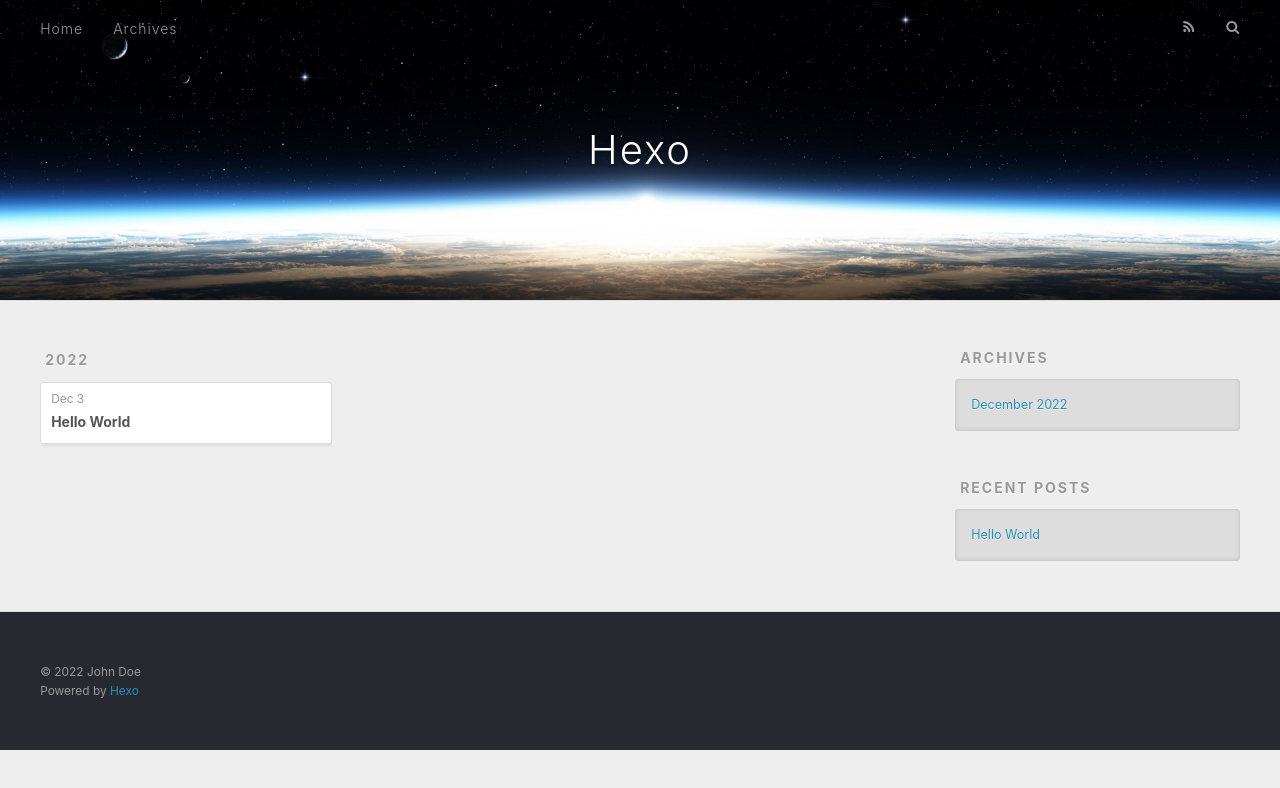
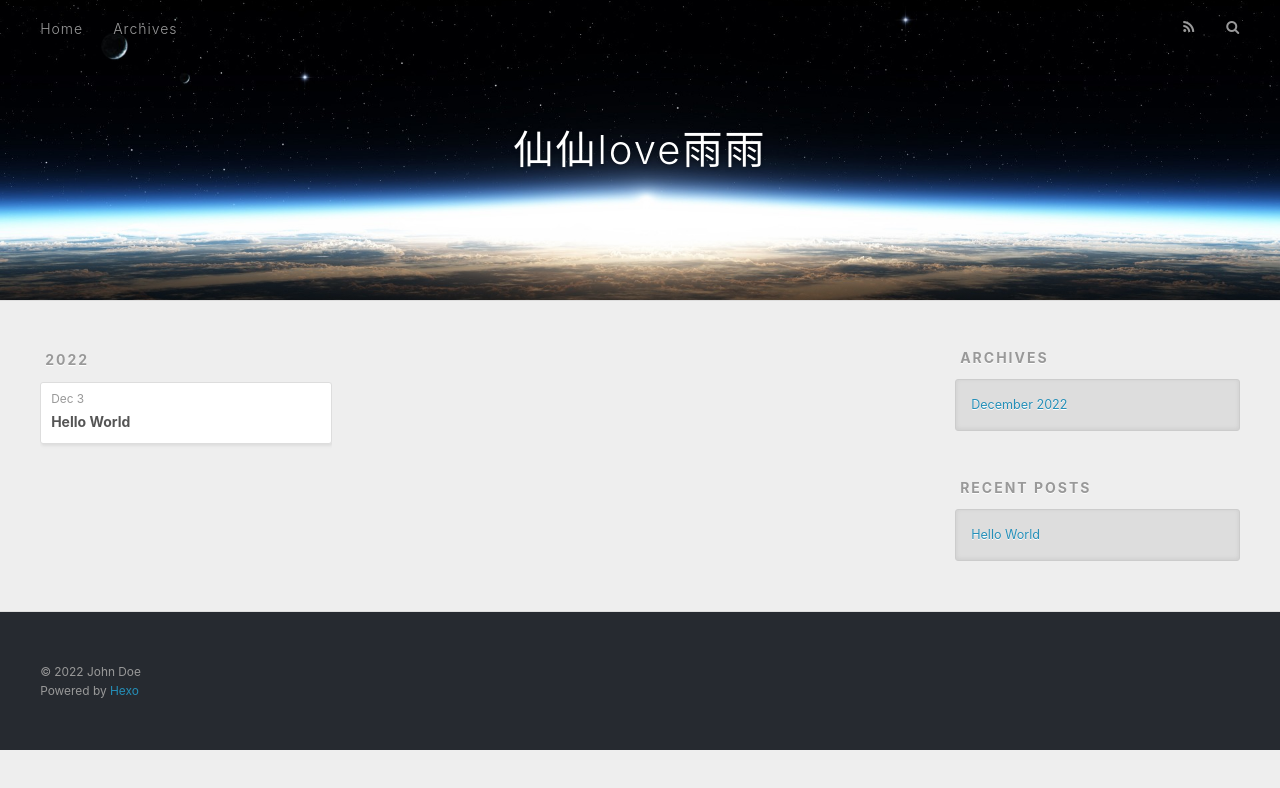
Before and after one commit to YX20181141/YX20181141.github.io, a plain HTML site: page archives/2022/12/index.html in a window 1280 px wide. Drawn offline with nearby package versions, Linux system fonts and the light colour scheme.

Commit message:
Site updated: 2022-12-03 22:38:47

```diff
--- a/archives/2022/12/index.html
+++ b/archives/2022/12/index.html
@@ -5,17 +5,17 @@
 
 
 
-  <title>Archives: 2022/12 | Hexo</title>
+  <title>Archives: 2022/12 | 仙仙love雨雨</title>
   <meta name="viewport" content="width=device-width, initial-scale=1, maximum-scale=1">
   <meta property="og:type" content="website">
-<meta property="og:title" content="Hexo">
+<meta property="og:title" content="仙仙love雨雨">
 <meta property="og:url" content="http://example.com/archives/2022/12/index.html">
-<meta property="og:site_name" content="Hexo">
+<meta property="og:site_name" content="仙仙love雨雨">
 <meta property="og:locale" content="en_US">
 <meta property="article:author" content="John Doe">
 <meta name="twitter:card" content="summary">
 
-    <link rel="alternate" href="/atom.xml" title="Hexo" type="application/atom+xml">
+    <link rel="alternate" href="/atom.xml" title="仙仙love雨雨" type="application/atom+xml">
 
 
     <link rel="icon" href="/favicon.png">
@@ -36,7 +36,7 @@
   <div id="header-outer" class="outer">
     <div id="header-title" class="inner">
       <h1 id="logo-wrap">
-        <a href="/" id="logo">Hexo</a>
+        <a href="/" id="logo">仙仙love雨雨</a>
       </h1>
 
     </div>
```
Also changed, not shown: 2022/12/03/hello-world/index.html (+4 -4 lines), archives/2022/index.html (+5 -5 lines), archives/index.html (+5 -5 lines), index.html (+5 -5 lines).
